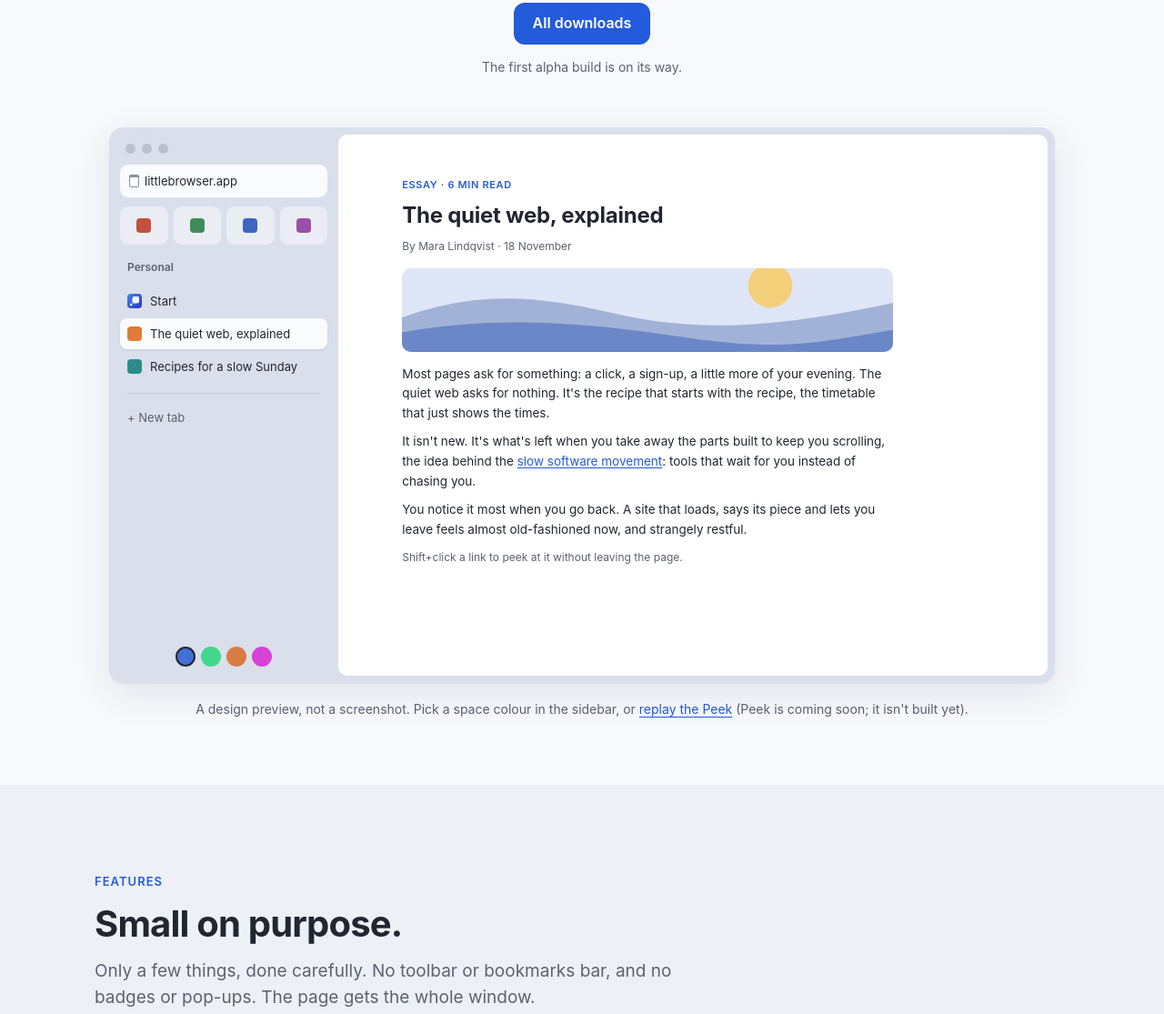
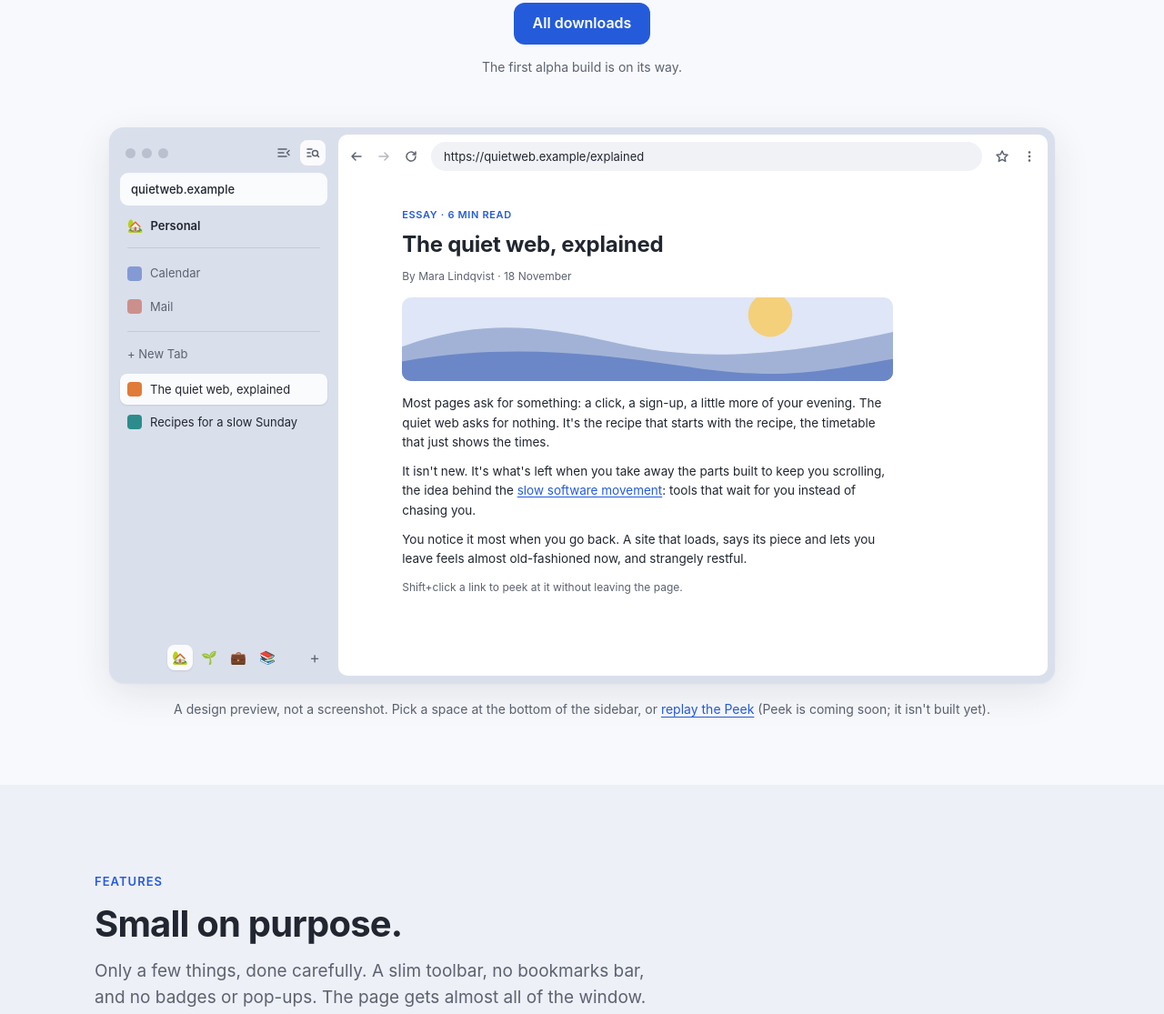
Before and after one commit to little-browser/little-browser, a plain HTML site: page site/index.html in a window 1280 px wide. Shown: the part 503-1618 px from the top of the page at 91% size. Drawn offline with Linux system fonts and the light colour scheme; no server answers.

Commit message:
site: say what the alpha does, and show the sidebar as it is
- Extensions are marked coming soon: the published alpha predates store support.
- The page has a slim toolbar; third-party cookies are already blocked by default (HTTPS-First
  is still to come).
- Privacy policy: Safe Browsing asks Google for list updates; what extension update checks send
  and that the store's pages see installed extensions. Effective 21 November 2026.
- The demo matches the browser: top row with the sidebar and command bar buttons, domain-only
  address pill, space header, pinned rows, "+ New Tab", today's tabs, a footer of space icons
  and "+", and Chromium's slim toolbar over the page. No favourites. On phones the sidebar shows
  collapsed to icons instead of disappearing, and the Peek card's text wraps.

Co-Authored-By: Claude Opus 5.5 <noreply@anthropic.com>
Signed-off-by: Eugen Kozynin <ekozynin@gmail.com>

```diff
--- a/site/index.html
+++ b/site/index.html
@@ -70,31 +70,45 @@
         <p class="dl-meta" data-dl-meta><a href="/downloads">All downloads</a></p>
       </div>
 
-      <div class="mock" aria-label="Little Browser window: a sidebar on the left and a page on the right">
+      <div class="mock" aria-label="Little Browser window: a sidebar on the left; a slim toolbar and the page on the right">
         <aside class="m-side">
-          <div class="m-lights"><i></i><i></i><i></i></div>
-          <div class="m-url">littlebrowser.app</div>
-          <div class="m-favs">
-            <span><b style="background:#c2513f"></b></span>
-            <span><b style="background:#3f8c5a"></b></span>
-            <span><b style="background:#3f63c2"></b></span>
-            <span><b style="background:#9a4fa8"></b></span>
+          <div class="m-top">
+            <div class="m-lights"><i></i><i></i><i></i></div>
+            <svg class="m-icon" viewBox="0 0 16 16" aria-hidden="true"><path d="M2 4h9M2 8h6M2 12h9M14 5.5 11.5 8l2.5 2.5"/></svg>
+            <span class="m-icon-box"><svg class="m-icon" viewBox="0 0 16 16" aria-hidden="true"><path d="M2 4h5M2 8h3M2 12h4"/><circle cx="10.5" cy="8.5" r="3"/><path d="m12.7 10.7 1.8 1.8"/></svg></span>
           </div>
-          <div class="m-ws-name">Personal</div>
+          <div class="m-url">quietweb.example</div>
+          <div class="m-ws-name"><span class="m-ws-icon">🏡</span><span class="m-ws-label">Personal</span></div>
+          <div class="m-sep"></div>
           <div class="m-tabs">
-            <div class="m-tab"><b class="logo"></b>Start</div>
+            <div class="m-tab pinned"><b style="background:#3f63c2"></b>Calendar</div>
+            <div class="m-tab pinned"><b style="background:#c2513f"></b>Mail</div>
+          </div>
+          <div class="m-sep"></div>
+          <div class="m-new">+ New Tab</div>
+          <div class="m-tabs">
             <div class="m-tab on"><b style="background:#e07b39"></b>The quiet web, explained</div>
             <div class="m-tab"><b style="background:#2c8c8c"></b>Recipes for a slow Sunday</div>
           </div>
-          <div class="m-sep"></div>
-          <div class="m-new">+ New tab</div>
-          <div class="m-spaces" aria-label="Spaces">
-            <button style="--h:222" data-h="222" title="Personal" aria-pressed="true" aria-label="Personal space"></button>
-            <button style="--h:150" data-h="150" title="Garden" aria-pressed="false" aria-label="Garden space"></button>
-            <button style="--h:24" data-h="24" title="Work" aria-pressed="false" aria-label="Work space"></button>
-            <button style="--h:300" data-h="300" title="Reading" aria-pressed="false" aria-label="Reading space"></button>
+          <div class="m-foot">
+            <div class="m-spaces" aria-label="Spaces">
+              <button data-h="222" title="Personal" aria-pressed="true" aria-label="Personal space">🏡</button>
+              <button data-h="150" title="Garden" aria-pressed="false" aria-label="Garden space">🌱</button>
+              <button data-h="24" title="Work" aria-pressed="false" aria-label="Work space">💼</button>
+              <button data-h="300" title="Reading" aria-pressed="false" aria-label="Reading space">📚</button>
+            </div>
+            <span class="m-plus" aria-hidden="true">+</span>
           </div>
         </aside>
+        <div class="m-main">
+        <div class="m-toolbar" aria-hidden="true">
+          <svg class="m-icon" viewBox="0 0 16 16"><path d="M13 8H3M7 4 3 8l4 4"/></svg>
+          <svg class="m-icon dim" viewBox="0 0 16 16"><path d="M3 8h10M9 4l4 4-4 4"/></svg>
+          <svg class="m-icon" viewBox="0 0 16 16"><path d="M13 8a5 5 0 1 1-1.5-3.5M13 3v3h-3"/></svg>
+          <div class="m-omni">https://quietweb.example/explained</div>
+          <svg class="m-icon m-wide" viewBox="0 0 16 16"><path d="m8 2 1.8 3.8 4.2.5-3.1 2.9.8 4.1L8 11.3l-3.7 2 .8-4.1L2 6.3l4.2-.5Z"/></svg>
+          <svg class="m-icon m-wide" viewBox="0 0 16 16"><circle cx="8" cy="3.5" r=".6"/><circle cx="8" cy="8" r=".6"/><circle cx="8" cy="12.5" r=".6"/></svg>
+        </div>
         <div class="m-page">
           <article class="m-article">
             <p class="m-kicker">Essay · 6 min read</p>
@@ -133,8 +147,9 @@
             </article>
           </div>
         </div>
+        </div>
       </div>
-      <p class="mock-caption">A design preview, not a screenshot. Pick a space colour in the sidebar, or <button data-peek>replay the Peek</button> (Peek is coming soon; it isn't built yet).</p>
+      <p class="mock-caption">A design preview, not a screenshot. Pick a space at the bottom of the sidebar, or <button data-peek>replay the Peek</button> (Peek is coming soon; it isn't built yet).</p>
     </div>
   </section>
 
@@ -143,13 +158,13 @@
       <div class="section-head">
         <span class="eyebrow">Features</span>
         <h2>Small on purpose.</h2>
-        <p>Only a few things, done carefully. No toolbar or bookmarks bar, and no badges or pop-ups. The page gets the whole window.</p>
+        <p>Only a few things, done carefully. A slim toolbar, no bookmarks bar, and no badges or pop-ups. The page gets almost all of the window.</p>
       </div>
       <div class="grid">
         <article class="card">
           <div class="glyph"><svg viewBox="0 0 24 24" fill="none" stroke="currentColor" stroke-width="1.8" stroke-linecap="round"><rect x="3" y="4" width="18" height="16" rx="3"/><path d="M9 4v16"/></svg></div>
           <h3>One quiet sidebar</h3>
-          <p>Address, tabs and spaces sit in one place, built on Chromium's own vertical tabs. Collapse it down to icons when you want more page.</p>
+          <p>Tabs and spaces sit in one place, built on Chromium's own vertical tabs. Collapse it down to icons when you want more page.</p>
         </article>
         <article class="card">
           <div class="glyph"><svg viewBox="0 0 24 24" fill="none" stroke="currentColor" stroke-width="1.8" stroke-linecap="round"><circle cx="6" cy="18" r="1.6" fill="currentColor" stroke="none"/><rect x="10" y="4" width="10" height="10" rx="2.5"/><path d="M8 16l2.5-2.5" opacity=".6"/></svg></div>
@@ -173,8 +188,8 @@
         </article>
         <article class="card">
           <div class="glyph"><svg viewBox="0 0 24 24" fill="none" stroke="currentColor" stroke-width="1.8" stroke-linecap="round"><path d="M12 3l2.5 5 5.5.8-4 3.9.9 5.5L12 15.6 7.1 18.2l.9-5.5-4-3.9 5.5-.8z"/></svg></div>
-          <h3>The extensions you use</h3>
-          <p>On desktop it's Chromium underneath, so Chrome Web Store extensions, DevTools and Picture-in-Picture come along. Only Manifest V3 extensions run, as in Chrome itself.</p>
+          <h3>The extensions you use <span class="tag">Coming soon</span></h3>
+          <p>On desktop it's Chromium underneath, so DevTools and Picture-in-Picture come along. Installing extensions from the Chrome Web Store arrives in the next alpha, and only Manifest V3 extensions will run, as in Chrome itself.</p>
         </article>
       </div>
     </div>
@@ -191,7 +206,7 @@
       <div class="grid">
         <div class="item"><h3>No telemetry</h3><p>No usage stats, field trials or browser sign-in. It starts from ungoogled-chromium, which removes Google's background services.</p></div>
         <div class="item"><h3>Ad and tracker blocking built in <span class="tag">Coming soon</span></h3><p>A native blocker, so it works even where extensions don't. Tracking parameters are stripped from links.</p></div>
-        <div class="item"><h3>Stricter defaults <span class="tag">Coming soon</span></h3><p>Third-party cookies blocked and HTTPS-First on by default. Site isolation stays on.</p></div>
+        <div class="item"><h3>Stricter defaults</h3><p>Third-party cookies are blocked by default, and site isolation stays on. HTTPS-First on by default is coming soon.</p></div>
         <div class="item"><h3>Sync you own <span class="tag">Coming soon</span></h3><p>End-to-end encrypted, device to device or through your own iCloud, Google Drive, Dropbox or WebDAV. Pair devices with a QR code.</p></div>
         <div class="item"><h3>You pick the search engine</h3><p>There's no default. Choose on first run, and suggestions stay off, so nothing is sent while you type.</p></div>
         <div class="item"><h3>Safe Browsing, standard only</h3><p>Checks against a local list of hash prefixes, with no real-time lookups. The threat lists need an agreement with Google, which we haven't finished, so it has no data yet.</p></div>
--- a/site/site.js
+++ b/site/site.js
@@ -32,7 +32,8 @@
     const spaces = [...mock.querySelectorAll('.m-spaces button')];
     const setSpace = (b) => {
       mock.style.setProperty('--ws-hue', b.dataset.h);
-      mock.querySelector('.m-ws-name').textContent = b.title;
+      mock.querySelector('.m-ws-icon').textContent = b.textContent.trim();
+      mock.querySelector('.m-ws-label').textContent = b.title;
       for (const s of spaces) s.setAttribute('aria-pressed', String(s === b));
     };
     spaces.forEach((b) => b.addEventListener('click', () => setSpace(b)));
--- a/site/styles.css
+++ b/site/styles.css
@@ -215,40 +215,52 @@ section.alt { background: var(--bg-alt); }
   position: relative;
   user-select: none;
 }
-.m-side { display: flex; flex-direction: column; gap: 10px; padding: 6px 4px; min-width: 0; }
-.m-lights { display: flex; gap: 7px; padding: 4px 6px 2px; }
+.m-side { display: flex; flex-direction: column; gap: 8px; padding: 4px; min-width: 0; }
+/* Top row: window controls, then the sidebar toggle and the command bar button. */
+.m-top { display: flex; align-items: center; gap: 10px; padding: 2px 2px 0 6px; }
+.m-lights { display: flex; gap: 7px; margin-right: auto; }
 .m-lights i { width: 11px; height: 11px; border-radius: 50%; background: hsl(var(--ws-hue) 10% 50% / 0.3); }
-.m-url { background: var(--m-row); border-radius: 9px; padding: 8px 10px; display: flex; gap: 6px; align-items: center; white-space: nowrap; overflow: hidden; }
-.m-url::before { content: ''; width: 9px; height: 10px; border-radius: 2px; border: 1.5px solid var(--m-dim); border-top-width: 3px; opacity: 0.7; }
-.m-favs { display: grid; grid-template-columns: repeat(4, 1fr); gap: 6px; }
-.m-favs span { aspect-ratio: 1.25; border-radius: 9px; background: hsl(0 0% 100% / 0.42); display: grid; place-items: center; }
-:root[data-theme='dark'] .m-favs span { background: hsl(0 0% 100% / 0.06); }
-@media (prefers-color-scheme: dark) { :root:not([data-theme='light']) .m-favs span { background: hsl(0 0% 100% / 0.06); } }
-.m-favs b, .m-tab b { width: 16px; height: 16px; border-radius: 4px; display: block; flex: none; }
-.m-ws-name { font-weight: 600; padding: 6px 8px 0; color: var(--m-dim); font-size: 12px; }
+.m-icon { width: 16px; height: 16px; flex: none; fill: none; stroke: var(--m-dim); stroke-width: 1.5; stroke-linecap: round; stroke-linejoin: round; }
+.m-icon circle[r='.6'] { fill: var(--m-dim); }
+.m-icon.dim { opacity: 0.45; }
+.m-icon-box { display: grid; place-items: center; width: 28px; height: 28px; border-radius: 8px; background: var(--m-row); }
+/* Address pill: the domain only. */
+.m-url { background: var(--m-row); border-radius: 9px; padding: 8px 12px; font-weight: 500; white-space: nowrap; overflow: hidden; text-overflow: ellipsis; }
+.m-ws-name { display: flex; gap: 8px; align-items: center; font-weight: 600; padding: 4px 8px; }
+.m-ws-icon { font-size: 14px; line-height: 1; }
 .m-tabs { display: grid; gap: 2px; }
 .m-tab { display: flex; gap: 9px; align-items: center; padding: 7px 8px; border-radius: 8px; white-space: nowrap; overflow: hidden; }
+.m-tab b { width: 16px; height: 16px; border-radius: 4px; display: block; flex: none; }
+/* Pinned tabs sleep until opened: dimmed rows. */
+.m-tab.pinned { color: var(--m-dim); }
+.m-tab.pinned b { opacity: 0.55; }
 .m-tab.on { background: var(--m-row); box-shadow: 0 1px 2px hsl(var(--ws-hue) 30% 25% / 0.12); }
-.m-tab .logo { background: url('assets/brand/mark-small.svg') center / 100% no-repeat, linear-gradient(135deg, hsl(calc(var(--ws-hue) - 4) 80% 60%), hsl(calc(var(--ws-hue) + 12) 70% 47%)); }
 .m-sep { height: 1px; background: hsl(var(--ws-hue) 20% 40% / 0.16); margin: 2px 8px; }
 .m-new { color: var(--m-dim); padding: 4px 8px; }
-.m-spaces { margin-top: auto; display: flex; gap: 6px; justify-content: center; padding-bottom: 4px; }
+/* Footer: one button per space (its icon), and "+" in the corner. */
+.m-foot { margin-top: auto; display: grid; grid-template-columns: 28px 1fr 28px; align-items: center; padding-bottom: 2px; }
+.m-spaces { grid-column: 2; display: flex; gap: 4px; justify-content: center; }
 .m-spaces button {
-  width: 22px; height: 22px; border-radius: 50%;
-  border: 2px solid transparent;
-  background: hsl(var(--h) 65% 55%);
+  width: 28px; height: 28px; border-radius: 8px;
+  border: 0;
+  background: transparent;
+  font-size: 14px; line-height: 1;
   cursor: pointer;
   padding: 0;
-  transition: transform 160ms var(--ease);
+  transition: background-color 160ms var(--ease);
 }
-.m-spaces button:hover { transform: scale(1.12); }
-.m-spaces button[aria-pressed='true'] { border-color: var(--m-fg); }
+.m-spaces button:hover { background: hsl(var(--h) 40% 60% / 0.18); }
+.m-spaces button[aria-pressed='true'] { background: var(--m-row); box-shadow: 0 1px 2px hsl(var(--ws-hue) 30% 25% / 0.12); }
+.m-plus { grid-column: 3; text-align: center; font-size: 17px; color: var(--m-dim); }
+/* The page side: Chromium's slim toolbar above the page, on one rounded card. */
+.m-main { display: flex; flex-direction: column; min-width: 0; background: var(--m-page); border-radius: 10px; overflow: hidden; }
+.m-toolbar { display: flex; align-items: center; gap: 14px; padding: 8px 12px; }
+.m-omni { flex: 1; min-width: 0; background: hsl(var(--ws-hue) 20% 50% / 0.09); border-radius: 999px; padding: 6px 14px; color: var(--m-fg); white-space: nowrap; overflow: hidden; text-overflow: ellipsis; }
 .m-page {
-  background: var(--m-page);
-  border-radius: 10px;
+  flex: 1;
   overflow: hidden;
   position: relative;
-  padding: 6% 9% 0;
+  padding: 4% 9% 0;
 }
 
 /* The open tab and the peeked page: real text, set like a calm article. */
@@ -293,7 +305,7 @@ section.alt { background: var(--bg-alt); }
   transform: scale(0.08);
   opacity: 0;
   padding: 14px 7% 6%;
-  display: grid; align-content: start; gap: 14px;
+  display: grid; grid-template-columns: minmax(0, 1fr); align-content: start; gap: 14px;
   overflow: hidden;
 }
 .m-card-bar { display: flex; gap: 6px; align-items: center; margin-right: -4%; }
@@ -415,8 +427,23 @@ footer nav a { color: var(--ink-dim); }
 
 @media (max-width: 860px) {
   section { padding: 72px 0; }
-  .mock { grid-template-columns: 1fr; aspect-ratio: auto; }
-  .m-side { display: none; }
+  /* The sidebar collapsed to icons, as in the browser: its buttons, tab icons, "+" and the
+     spaces; the toolbar keeps back, forward, reload and the address. */
+  .mock { grid-template-columns: 44px 1fr; aspect-ratio: auto; gap: 6px; padding: 6px; }
+  .m-side { align-items: center; padding: 4px 0; gap: 8px; }
+  .m-top { flex-direction: column; padding: 0; gap: 8px; }
+  .m-lights, .m-url, .m-ws-name, .m-plus { display: none; }
+  .m-tab { font-size: 0; gap: 0; padding: 7px; }
+  .m-sep { align-self: stretch; margin: 2px 6px; }
+  .m-new { font-size: 0; padding: 2px 0; }
+  .m-new::before { content: '+'; font-size: 18px; line-height: 1; }
+  .m-foot { display: block; }
+  .m-spaces { flex-direction: column; align-items: center; }
+  .m-toolbar { gap: 10px; padding: 8px 10px; }
+  .m-toolbar .m-wide { display: none; }
+  .m-card { inset: 6% 4% 4% 6%; padding: 12px 6% 6%; }
+  .m-card-url { overflow: hidden; text-overflow: ellipsis; white-space: nowrap; min-width: 0; }
+  .m-card-btn { white-space: nowrap; }
   .m-page { min-height: 360px; }
   .oss { grid-template-columns: 1fr; }
 }
```
Also changed, not shown: site/privacy/index.html (+3 -3 lines).
